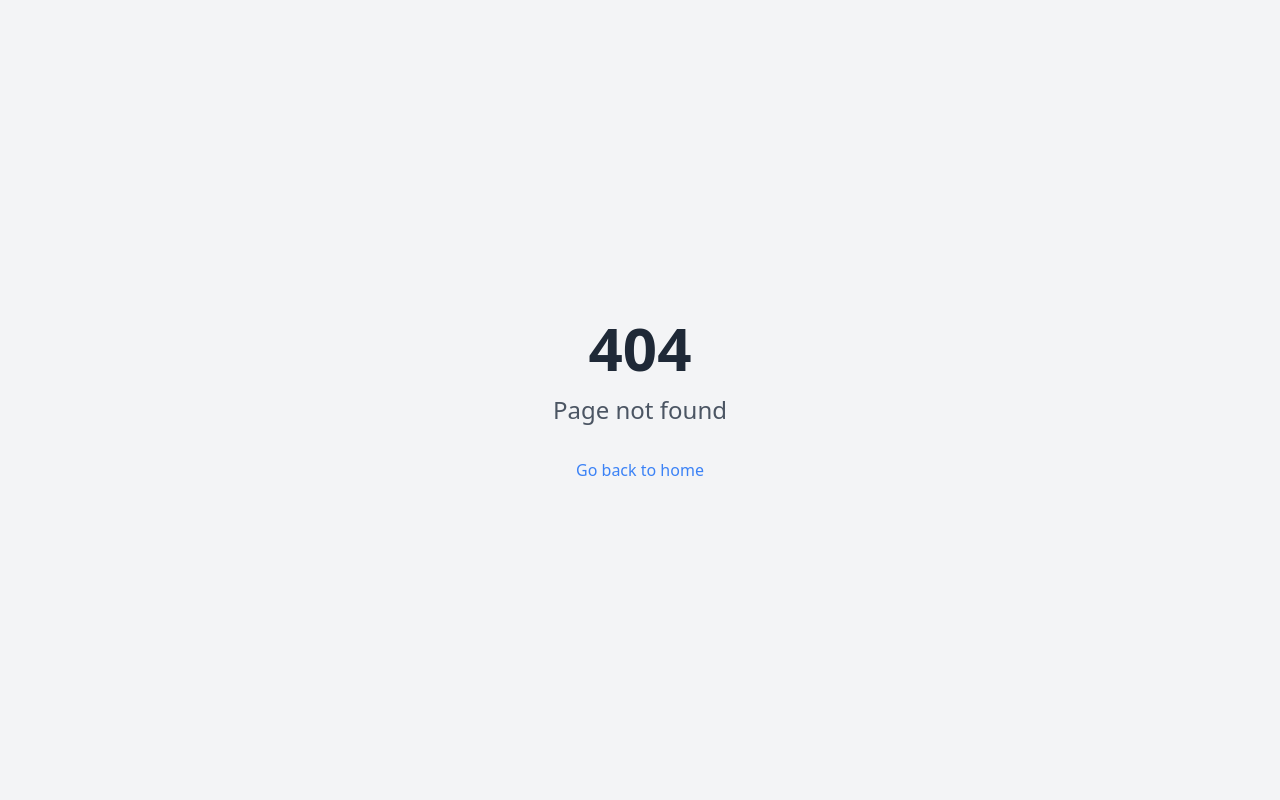
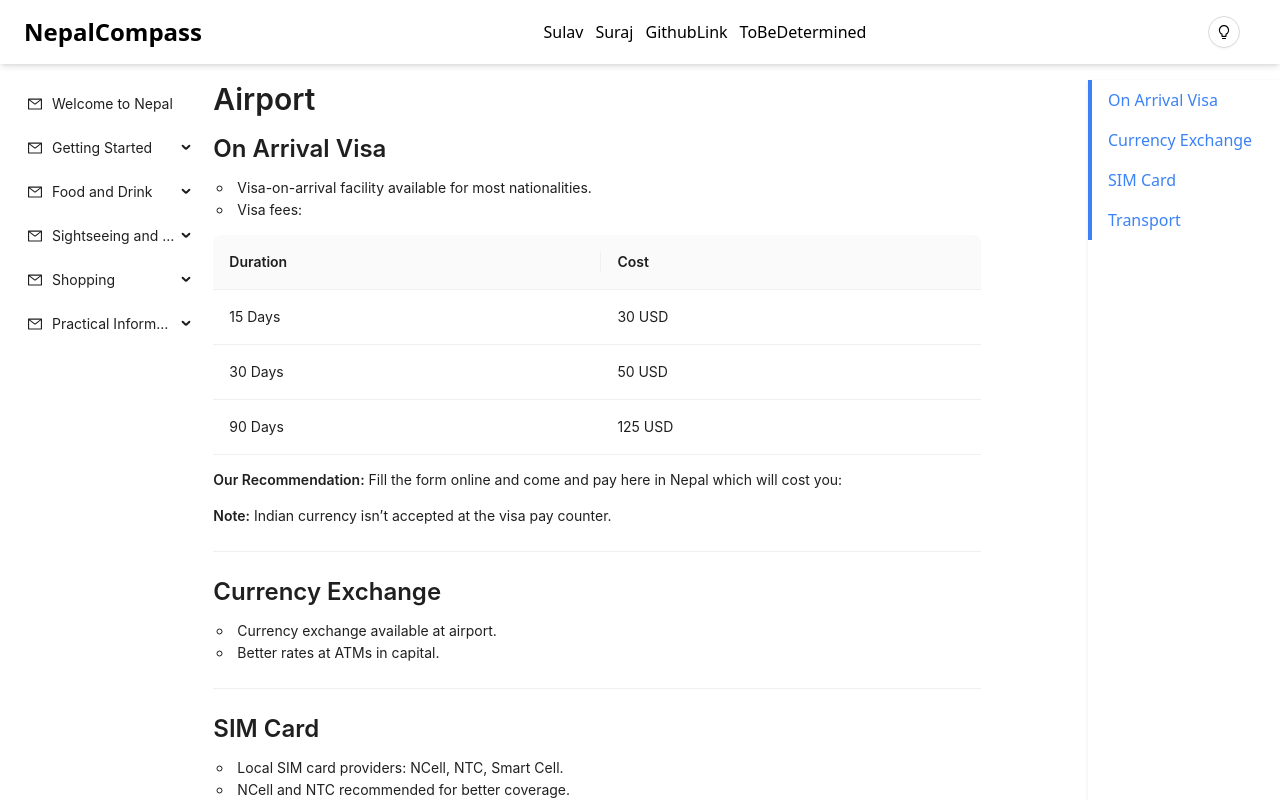
Before and after one commit to Sulav2060/NepalCompass, a React (Vite) app: page /arriving in a window 1280 px wide. Before the commit this address had no page. Shown: the top 800 px of the page. Built offline with nearby package versions, Linux system fonts and the light colour scheme.

Commit message:
Routing for new page

```diff
--- a/src/App.jsx
+++ b/src/App.jsx
@@ -2,17 +2,22 @@ import { BrowserRouter as Router, Routes, Route } from "react-router-dom";
 import Airport from "./pages/Airport";
 import NotFound from "./pages/NotFound";
 import PageTemplate from "./pages/PageTemplate";
+import Trekking from "./pages/TrekkingHiking";
+import SafetyHealth from "./pages/SafetyHealth";
+import NatureWildlife from "./pages/NatureWildlife";
 function App() {
   return (
     <Router>
       <div>
         <Routes>
-        <Route path="" element={<Airport />} />
-        <Route path="/airport" element={<Airport />} />
-
+          <Route path="" element={<Airport />} />
+          <Route path="/arriving" element={<Airport />} />
+          <Route path="/trekking" element={<Trekking />} />
+          <Route path="/safety_health" element={<SafetyHealth />} />
+          <Route path="/nature_wildlife" element={<NatureWildlife />} />
           <Route path="/pagetemplate" element={<PageTemplate />} />
           <Route path="*" element={<NotFound />} />
-          </Routes>
+        </Routes>
       </div>
     </Router>
   );
```
